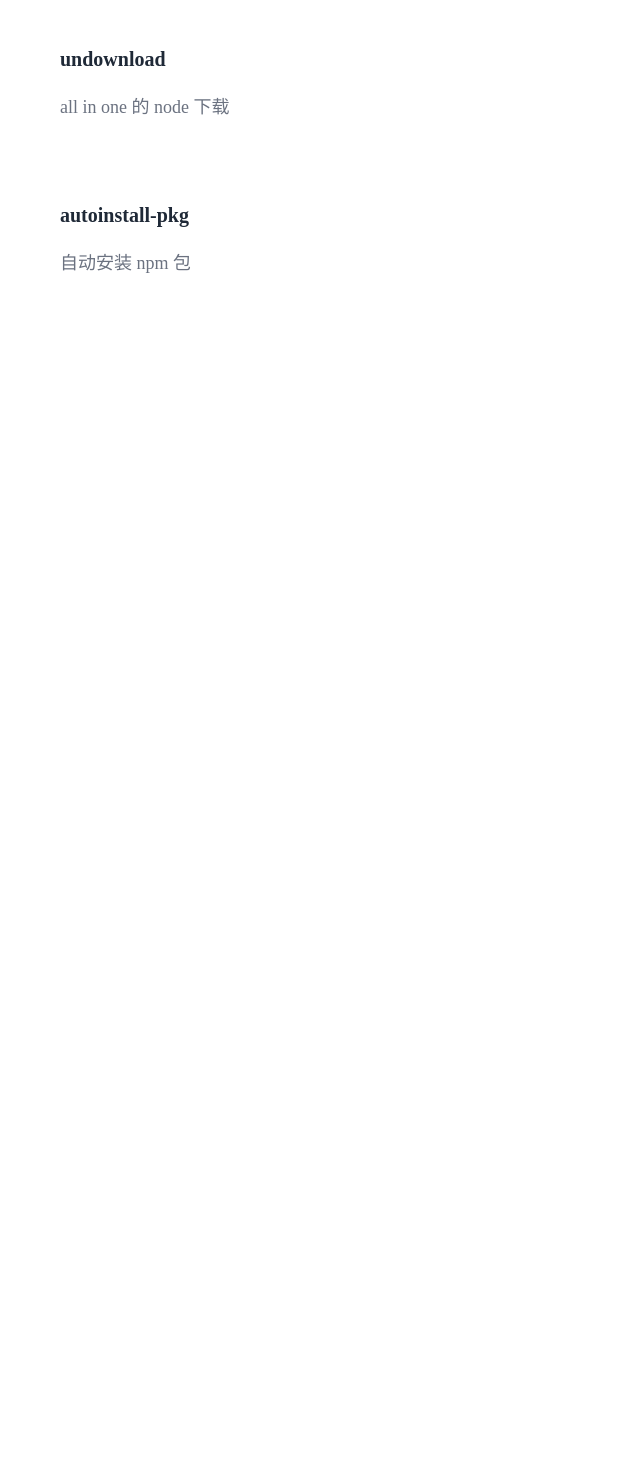
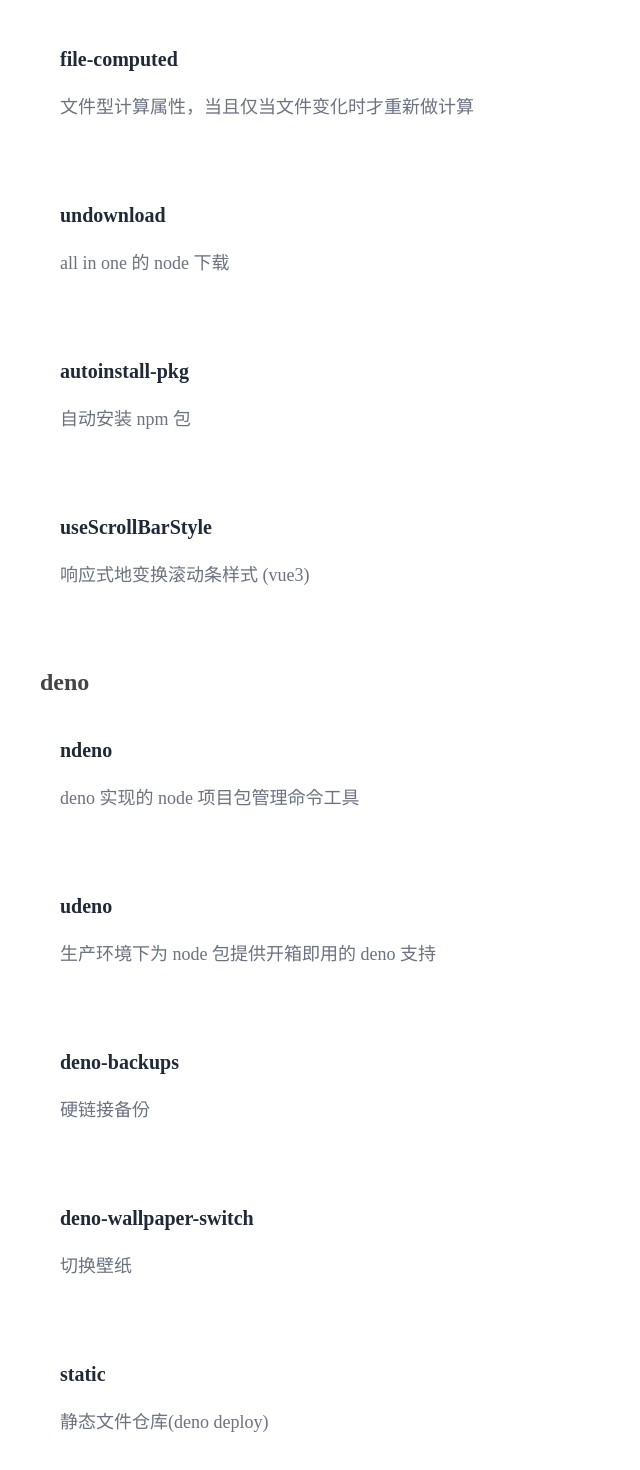
Before and after one commit to markthree/mysite, a Nuxt app: page / in a window 1280 px wide. Shown: the part 5460-6930 px from the top of the page, without its empty margins (0-640 px from the left). Before the commit the page ends 5865 px from the top, so only its background shows below. Built offline with nearby package versions, Linux system fonts and the light colour scheme.

Commit message:
chore: add some repos

```diff
--- a/config.ts
+++ b/config.ts
@@ -5,13 +5,16 @@
 
 export type ILinks = ILink[];
 
-export const links = [{
-  name: "Gitee",
-  href: "https://www.gitee.com/markthree",
-}, {
-  name: "Github",
-  href: "https://github.com/markthree",
-}];
+export const links = [
+  {
+    name: "Gitee",
+    href: "https://www.gitee.com/markthree",
+  },
+  {
+    name: "Github",
+    href: "https://github.com/markthree",
+  },
+];
 
 export interface IProjectList {
   title: string;
@@ -159,6 +162,11 @@
         desc: "开箱即用的 node 库模板",
         href: "https://github.com/markthree/node-lib-template",
       },
+      {
+        title: "deno-starter",
+        desc: "简单的 deno 项目模板",
+        href: "https://github.com/markthree/deno-starter",
+      },
     ],
   },
   {
@@ -199,6 +207,41 @@
         desc: "自动安装 npm 包",
         href: "https://github.com/dishait/autoinstall-pkg",
       },
+      {
+        title: "useScrollBarStyle",
+        desc: "响应式地变换滚动条样式 (vue3)",
+        href: "https://github.com/markthree/useScrollBarStyle",
+      },
+    ],
+  },
+  {
+    title: "deno",
+    projects: [
+      {
+        title: "ndeno",
+        desc: "deno 实现的 node 项目包管理命令工具",
+        href: "https://github.com/dishait/ndeno",
+      },
+      {
+        title: "udeno",
+        desc: "生产环境下为 node 包提供开箱即用的 deno 支持",
+        href: "https://github.com/dishait/udeno",
+      },
+      {
+        title: "deno-backups",
+        desc: "硬链接备份",
+        href: "https://github.com/markthree/deno-backups",
+      },
+      {
+        title: "deno-wallpaper-switch",
+        desc: "切换壁纸",
+        href: "https://github.com/markthree/deno-wallpaper-switch",
+      },
+      {
+        title: "static",
+        desc: "静态文件仓库(deno deploy)",
+        href: "https://github.com/markthree/static",
+      },
     ],
   },
 ];
--- a/nuxt.config.ts
+++ b/nuxt.config.ts
@@ -1,15 +1,11 @@
 export default defineNuxtConfig({
-  modules: [
-    "@unocss/nuxt",
-    "@vueuse/nuxt",
-  ],
-  // @ts-ignore
-  unocss: {
-    uno: true,
-    icons: true,
-    attributify: true,
-  },
-  typescript: {
-    shim: false,
-  },
-});
+	modules: ['@unocss/nuxt', '@vueuse/nuxt'],
+	unocss: {
+		uno: true,
+		icons: true,
+		attributify: true
+	},
+	typescript: {
+		shim: false
+	}
+})
```
